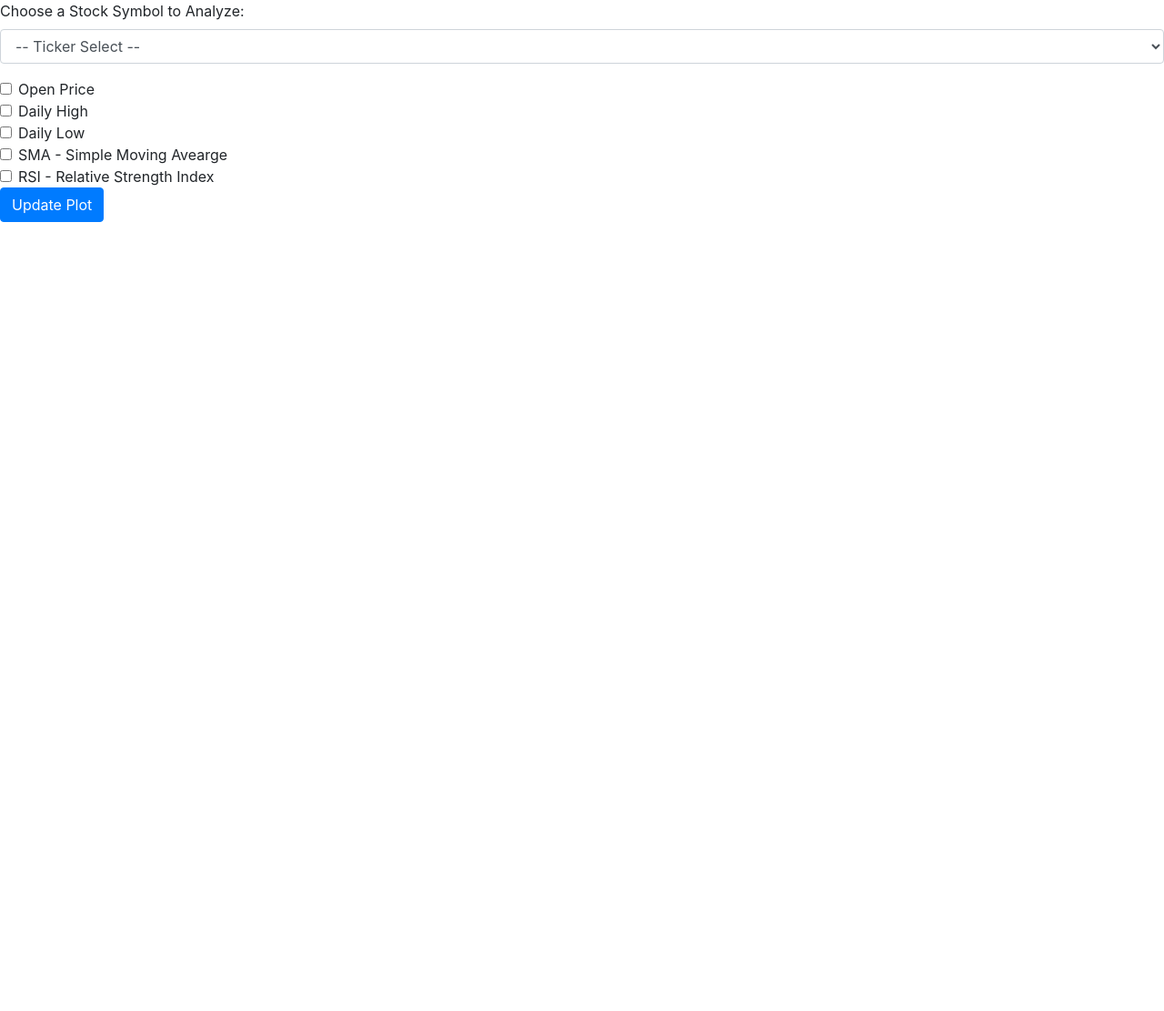
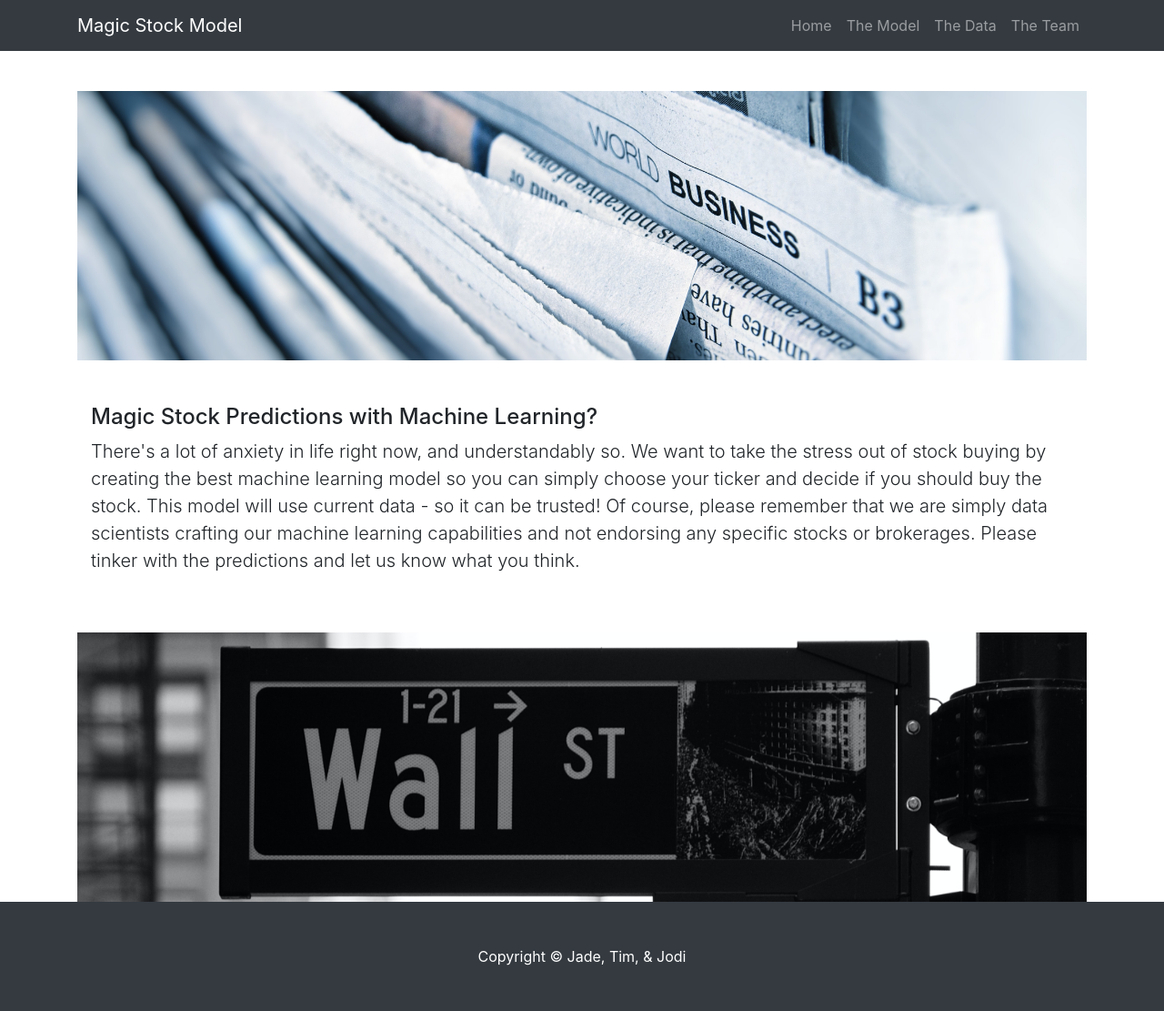
Before and after one commit to jlheen/final-ml-challenge, a Flask app: template stocks/templates/index.html in a window 1280 px wide. Shown: the whole page at 91% size. Before the commit the page ends 244 px from the top, so only its background shows below. Run offline with Flask 2, Linux system fonts and the light colour scheme; the template is opened without the code that fills it, so the values that code supplies are empty; some libraries are stand-ins or nearby versions.

Commit message:
deleted old index and updated to new

```diff
--- a/stocks/templates/index.html
+++ b/stocks/templates/index.html
@@ -1,52 +1,23 @@
-<!DOCTYPE html>
-<html lang="en">
-<head>
-    <meta charset="UTF-8">
-    <meta name="viewport" content="width=device-width, initial-scale=1.0">
-    <title>Stocks</title>
-    <link rel="stylesheet" href="https://stackpath.bootstrapcdn.com/bootstrap/4.5.0/css/bootstrap.min.css" integrity="sha384-9aIt2nRpC12Uk9gS9baDl411NQApFmC26EwAOH8WgZl5MYYxFfc+NcPb1dKGj7Sk" crossorigin="anonymous">
-    <script src="https://cdnjs.cloudflare.com/ajax/libs/d3/5.9.7/d3.min.js"></script>
-    <script src="https://cdn.plot.ly/plotly-latest.min.js"></script>
-</head>
-<body>
-    <form>
-        <div class="form-group">
-            <label for="tickerSelect">Choose a Stock Symbol to Analyze:</label>
-            <select class="form-control" id="tickerSelect">
-                <option>-- Ticker Select --</option>
-                <option value="SPY">SPY</option>
-                <option value="AAPL">AAPL</option>
-                <option value="AMZN">AMZN</option>
-                <option value="BK">BK</option>
-                <option value="USB">USB</option>
-            </select>
-          </div>
-          <div class="form-check">
-            <input type="checkbox" class="form-check-input" id="openCheck">
-            <label class="form-check-label" for="openCheck">Open Price</label>
-          </div>
-          <div class="form-check">
-            <input type="checkbox" class="form-check-input" id="highCheck">
-            <label class="form-check-label" for="highCheck">Daily High</label>
-          </div>
-          <div class="form-check">
-            <input type="checkbox" class="form-check-input" id="lowCheck">
-            <label class="form-check-label" for="lowCheck">Daily Low</label>
-          </div>
-          <div class="form-check">
-            <input type="checkbox" class="form-check-input" id="smaCheck">
-            <label class="form-check-label" for="smaCheck">SMA - Simple Moving Avearge</label>
-          </div>
-          <div class="form-check">
-            <input type="checkbox" class="form-check-input" id="rsiCheck">
-            <label class="form-check-label" for="rsiCheck">RSI - Relative Strength Index</label>
-          </div>
-    </form>
-    <button type="button" class="btn btn-primary" id="tickerUpdate">Update Plot</button>
-    <div id="stock"></div>
-    <script src="https://code.jquery.com/jquery-3.5.1.slim.min.js" integrity="sha384-DfXdz2htPH0lsSSs5nCTpuj/zy4C+OGpamoFVy38MVBnE+IbbVYUew+OrCXaRkfj" crossorigin="anonymous"></script>
-    <script src="https://cdn.jsdelivr.net/npm/popper.js@1.16.0/dist/umd/popper.min.js" integrity="sha384-Q6E9RHvbIyZFJoft+2mJbHaEWldlvI9IOYy5n3zV9zzTtmI3UksdQRVvoxMfooAo" crossorigin="anonymous"></script>
-    <script src="https://stackpath.bootstrapcdn.com/bootstrap/4.5.0/js/bootstrap.min.js" integrity="sha384-OgVRvuATP1z7JjHLkuOU7Xw704+h835Lr+6QL9UvYjZE3Ipu6Tp75j7Bh/kR0JKI" crossorigin="anonymous"></script>
-    <script src="{{ url_for('static', filename='js/logic.js') }}"></script>
-</body>
-</html>
+{% extends "layout.html" %}
+{% block content %}
+
+  <!-- Header - set the background image for the header in the line below -->
+  <header class="py-5 bg-image-full" style="background-image: url(../static/img/01.jpg);">
+    <!-- <img class="img-fluid d-block mx-auto" src="http://placehold.it/200x200&text=Logo" alt=""> -->
+    <div style="height: 200px;"></div>
+  </header>
+
+  <!-- Content section -->
+  <section class="py-5">
+    <div class="container">
+      <h4>Magic Stock Predictions with Machine Learning?</h4>
+      <p class="lead">There's a lot of anxiety in life right now, and understandably so. We want to take the stress out of stock buying by creating the best machine learning model so you can simply choose your ticker and decide if you should buy the stock. This model will use current data - so it can be trusted! Of course, please remember that we are simply data scientists crafting our machine learning capabilities and not endorsing any specific stocks or brokerages. Please tinker with the predictions and let us know what you think.</p>
+    </div>
+  </section>
+
+<!-- Second Image -->
+  <div class="py-5 bg-image-full" style="background-image: url(../static/img/02.jpg);">
+    <div style="height: 200px;"></div>
+  </div>
+
+  {% endblock content %}
```
